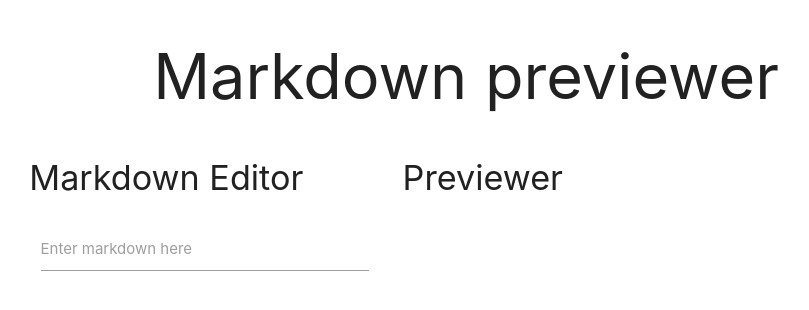
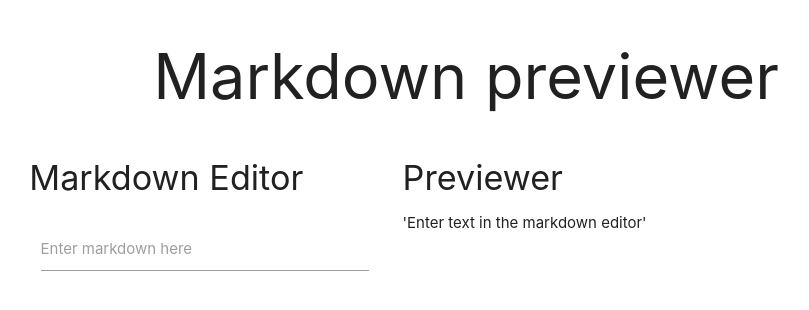
Before and after one commit to akinwale-habibullah/markdown-previewer, a React (Create React App) app: page / in a window 1280 px wide. Shown: the top 310 px of the page, without its empty margins (174-983 px from the left). Built offline with nearby package versions, Linux system fonts and the light colour scheme.

Commit message:
display html output in previewer component

```diff
--- a/src/components/previewer/Previewer.js
+++ b/src/components/previewer/Previewer.js
@@ -5,12 +5,10 @@ const PreviewerComponent = (props) => {
   const html = {
     __html: props.htmlOutput
   }
-  console.log(html);
   return (
     <div>
       <h4>Previewer</h4>
-      <div dangerouslySetInnerHTML={html} id="preview-div"></div>
-      {/* {props.htmlOutput ? <div dangerouslySetInnerHTML={html}/> : <p>'No item yet'</p>} */}
+      {props.htmlOutput ? <div dangerouslySetInnerHTML={html}/> : <p>'Enter text in the markdown editor'</p>}
     </div>
   )
 }
```
